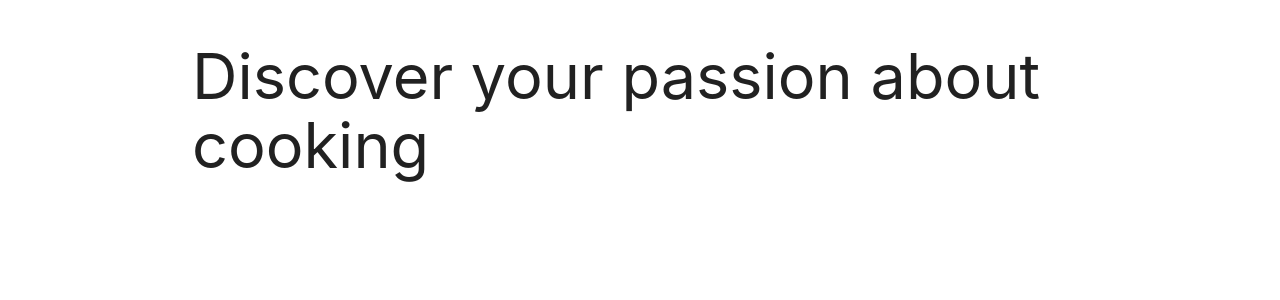
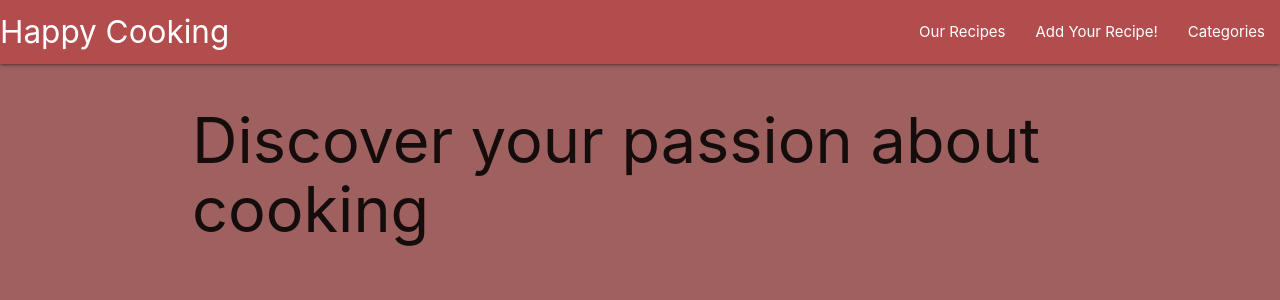
Before and after one commit to Bumper0417/Milestone-project-3-Python, a Flask app: page / in a window 1280 px wide. Shown: the top 300 px of the page. Run offline with Flask 2, Linux system fonts and the light colour scheme; data that the repository does not hold is empty; some libraries are stand-ins or nearby versions.

Commit message:
Added view_recipe.html

```diff
--- a/app.py
+++ b/app.py
@@ -82,6 +82,15 @@ def update_recipe(recipe_id):
         })
     return redirect(url_for('get_recipes'))
 
+#View Recipe
+@app.route('/view_recipe/<recipe_id>')
+def view_recipe(recipe_id):
+    recipes =  mongo.db.recipes
+    my_recipe =  mongo.db.recipes.find_one({"_id": ObjectId(recipe_id)})
+    return render_template('view_recipe.html', recipe=my_recipe)
+
+
+
 @app.route('/delete_recipe/<recipe_id>')
 def delete_recipe(recipe_id):
     mongo.db.recipes.remove({'_id': ObjectId(recipe_id)})
--- a/static/css/style.css
+++ b/static/css/style.css
@@ -9,3 +9,11 @@
 .recipe_header {
     margin-top: 5px;
 }
+
+.nav-wrapper{
+    background-color: #b34d4d;
+}
+
+body{
+    background-color: #9f6060;
+}
--- a/templates/index.html
+++ b/templates/index.html
@@ -1,12 +1,33 @@
 <!DOCTYPE html>
 <html>
     <head>
+        <meta charset="UTF-8">
+        <meta name="viewport" content="width=device-width, initial-scale=1.0">
+        <meta http-equiv="X-UA-Compatible" content="ie=edge">
         <link href="https://fonts.googleapis.com/icon?family=Material+Icons" rel="stylesheet">
         <link rel="stylesheet" href="https://cdnjs.cloudflare.com/ajax/libs/materialize/1.0.0/css/materialize.min.css">
         <link rel="stylesheet" href="{{url_for('static', filename='css/style.css')}}" type="text/css" />
 
     </head>
     <body>
+    <header>
+        <nav>
+            <div class="nav-wrapper">
+                <a href="{{url_for('get_recipes')}}" class="brand-logo">Happy Cooking</a>
+                <a href="#" data-target="slide-out" class="sidenav-trigger"><i class="material-icons">menu</i></a>
+                <ul id="nav-mobile" class="right hide-on-med-and-down">
+                    <li><a href="{{url_for('get_recipes')}}">Our Recipes</a></li>
+                    <li><a href="{{url_for('add_recipe')}}">Add Your Recipe!</a></li>
+                    <li><a href="{{url_for('get_categories')}}">Categories</a></li>
+                </ul>
+                <ul id="slide-out" class="sidenav">
+                    <li><a href="{{url_for('get_recipes')}}">Our Recipes</a></li>
+                    <li><a href="{{url_for('add_recipe')}}">Add Your Recipe!</a></li>
+                    <li><a href="{{url_for('get_categories')}}">Categories</a></li>
+                </ul>
+            </div>
+        </nav>
+    </header>
         <div class="container">
             <h1> Discover your passion about cooking </h1>
             {% block content %}
@@ -18,6 +39,7 @@
             $(document).ready(function(){
                 $('.collapsible').collapsible();
                 $('select').formSelect();
+                $('.sidenav').sidenav();
             });
         </script>
     </body>
--- a/templates/recipes.html
+++ b/templates/recipes.html
@@ -11,6 +11,7 @@
                 <i class="material-icons">expand_more</i>
                 <a href="{{url_for('edit_recipe', recipe_id=recipe._id)}}" class="waves-effect waves-light btn btn_small blue">Edit</a>
                 <a href="{{url_for('delete_recipe', recipe_id=recipe._id)}}" class="waves-effect waves-light btn btn_small red">Delete</a>
+                <a href="{{url_for('view_recipe', recipe_id=recipe._id)}}" class="waves-effect waves-light btn btn_small blue">View</a>
             </div>
             <div class="recipe_header col s9">
                 <strong>{{recipe.recipe_name}}</strong> - {{recipe.category_name}}
```
Also changed, not shown: templates/view_recipe.html (added, +19 -0 lines).
